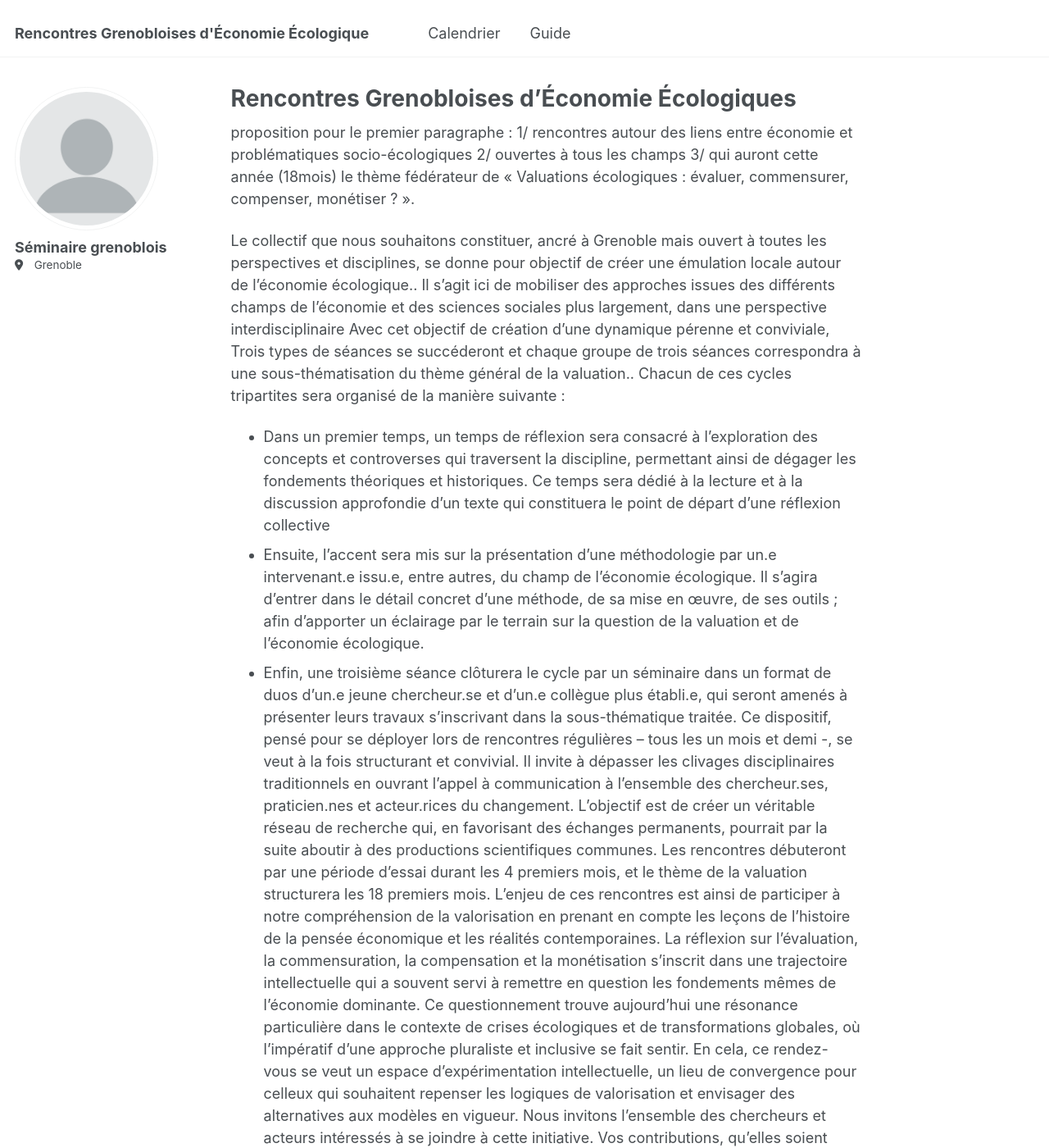
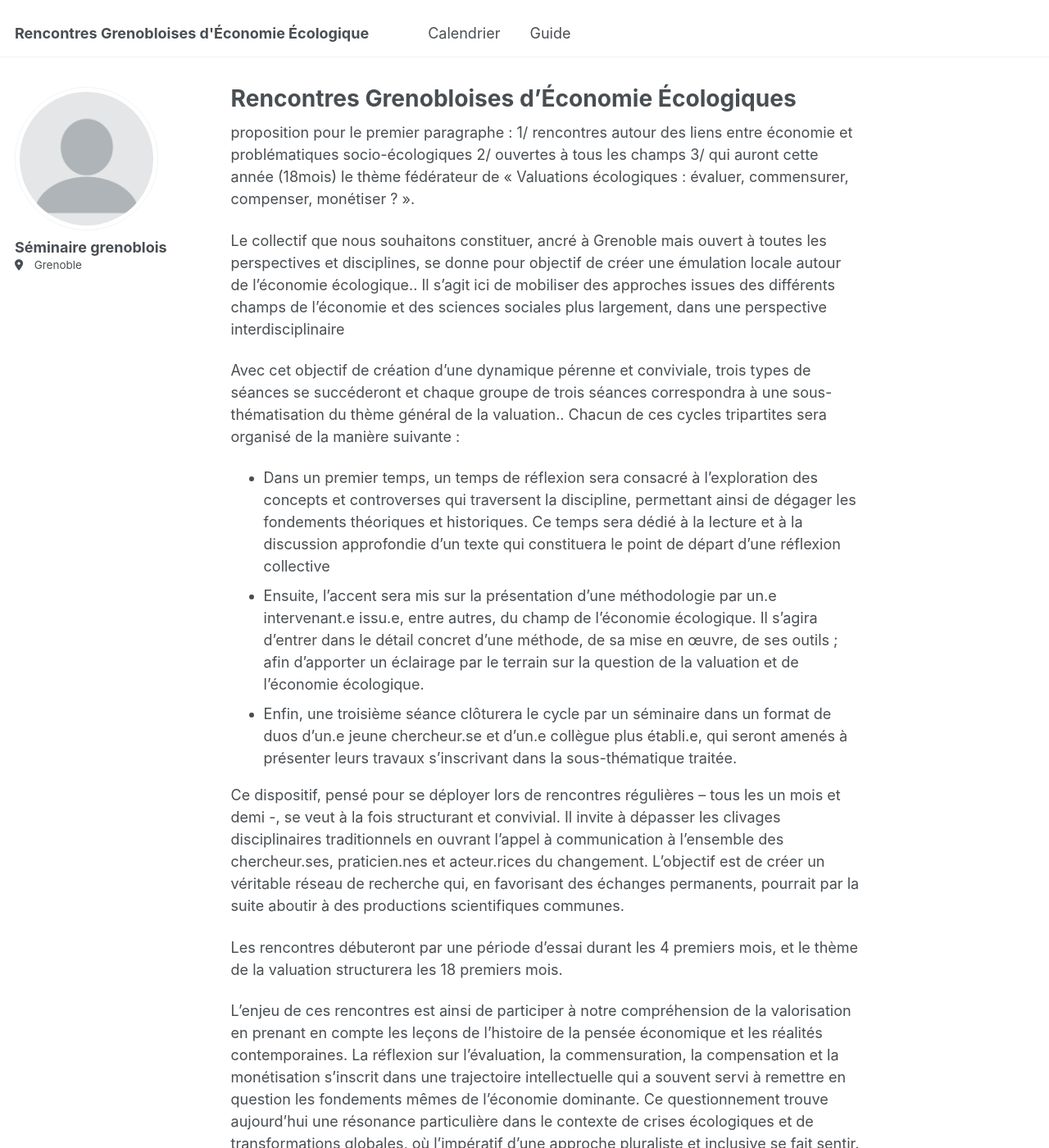
Before and after one commit to rencontres-ecol-econ/rencontres-ecol-econ.github.io, a Jekyll site: the page built from _pages/about.md, in a window 1280 px wide and 1400 px high. Shown: the whole window at 82% size. Built offline with Jekyll 4.4.1, drawn with Linux system fonts in a browser that asks for light colours; some of the changed text lies outside the part shown.

Commit message:
Update about.md

```diff
--- a/_pages/about.md
+++ b/_pages/about.md
@@ -11,13 +11,18 @@ redirect_from:
 proposition pour le premier paragraphe : 1/ rencontres autour des liens entre économie et problématiques socio-écologiques  2/ ouvertes à tous les champs 3/ qui auront cette année (18mois) le thème fédérateur de « Valuations écologiques : évaluer, commensurer, compenser, monétiser ? ».
 
 Le collectif que nous souhaitons constituer, ancré à Grenoble mais ouvert à toutes les perspectives et disciplines, se donne pour objectif de créer une émulation locale autour de l’économie écologique.. Il s’agit ici de mobiliser des approches issues des différents champs de l’économie et des sciences sociales plus largement, dans une perspective interdisciplinaire
-Avec cet objectif de création d’une dynamique pérenne et conviviale,
-Trois types de séances se succéderont et chaque groupe de trois séances correspondra à une sous-thématisation du thème général de la valuation.. Chacun de ces cycles tripartites sera organisé de la manière suivante :
+
+Avec cet objectif de création d’une dynamique pérenne et conviviale, trois types de séances se succéderont et chaque groupe de trois séances correspondra à une sous-thématisation du thème général de la valuation.. Chacun de ces cycles tripartites sera organisé de la manière suivante :
 - Dans un premier temps, un temps de réflexion sera consacré à l’exploration des concepts et controverses qui traversent la discipline, permettant ainsi de dégager les fondements théoriques et historiques. Ce temps sera dédié à la lecture et à la discussion approfondie d’un texte qui constituera le point de départ d’une réflexion collective
 - Ensuite, l’accent sera mis sur la présentation d’une méthodologie par un.e intervenant.e issu.e, entre autres, du champ de l’économie écologique. Il s’agira d’entrer dans le détail concret d’une méthode, de sa mise en œuvre, de ses outils ; afin d’apporter un éclairage par le terrain sur la question de la valuation et de l’économie écologique.
 - Enfin, une troisième séance clôturera le cycle par un séminaire dans un format  de duos d’un.e jeune chercheur.se et d’un.e collègue plus établi.e, qui seront amenés à présenter leurs travaux s’inscrivant dans la sous-thématique traitée.
+
 Ce dispositif, pensé pour se déployer lors de rencontres régulières – tous les un mois et demi -, se veut à la fois structurant et convivial. Il invite à dépasser les clivages disciplinaires traditionnels en ouvrant l’appel à communication à l’ensemble des chercheur.ses, praticien.nes et acteur.rices du changement. L’objectif est de créer un véritable réseau de recherche qui, en favorisant des échanges permanents, pourrait par la suite aboutir à des productions scientifiques communes.
+
 Les rencontres débuteront par une période d’essai durant les 4 premiers mois, et le thème de la valuation structurera les 18 premiers mois.
+
 L’enjeu de ces rencontres est ainsi de participer à notre compréhension de la valorisation en prenant en compte les leçons de l’histoire de la pensée économique et les réalités contemporaines. La réflexion sur l’évaluation, la commensuration, la compensation et la monétisation s’inscrit dans une trajectoire intellectuelle qui a souvent servi à remettre en question les fondements mêmes de l’économie dominante. Ce questionnement trouve aujourd’hui une résonance particulière dans le contexte de crises écologiques et de transformations globales, où l’impératif d’une approche pluraliste et inclusive se fait sentir. En cela, ce rendez-vous se veut un espace d’expérimentation intellectuelle, un lieu de convergence pour celleux qui souhaitent repenser les logiques de valorisation et envisager des alternatives aux modèles en vigueur.
+
 Nous invitons l’ensemble des chercheurs et acteurs intéressés à se joindre à cette initiative. Vos contributions, qu’elles soient d’ordre théorique ou appliqué, enrichiront des échanges visant à approfondir notre compréhension des enjeux liés à la valorisation dans une optique à la fois économique et écologique. Ce projet se veut avant tout un lieu d’échange convivial, constructif, propice à l’émergence d’idées renouvelées et de potentielles collaborations.
+
 + idée d’un moment convivial après ?
```
